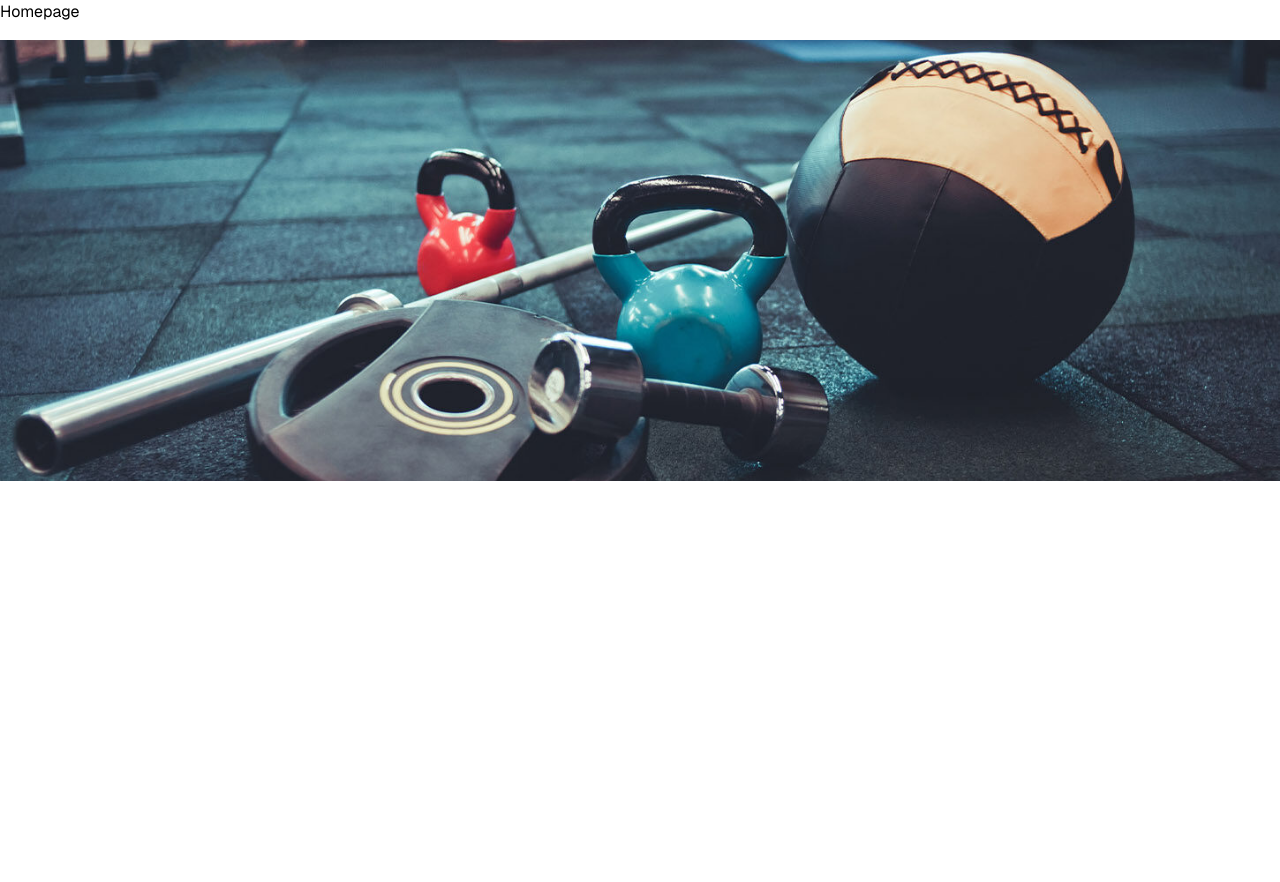
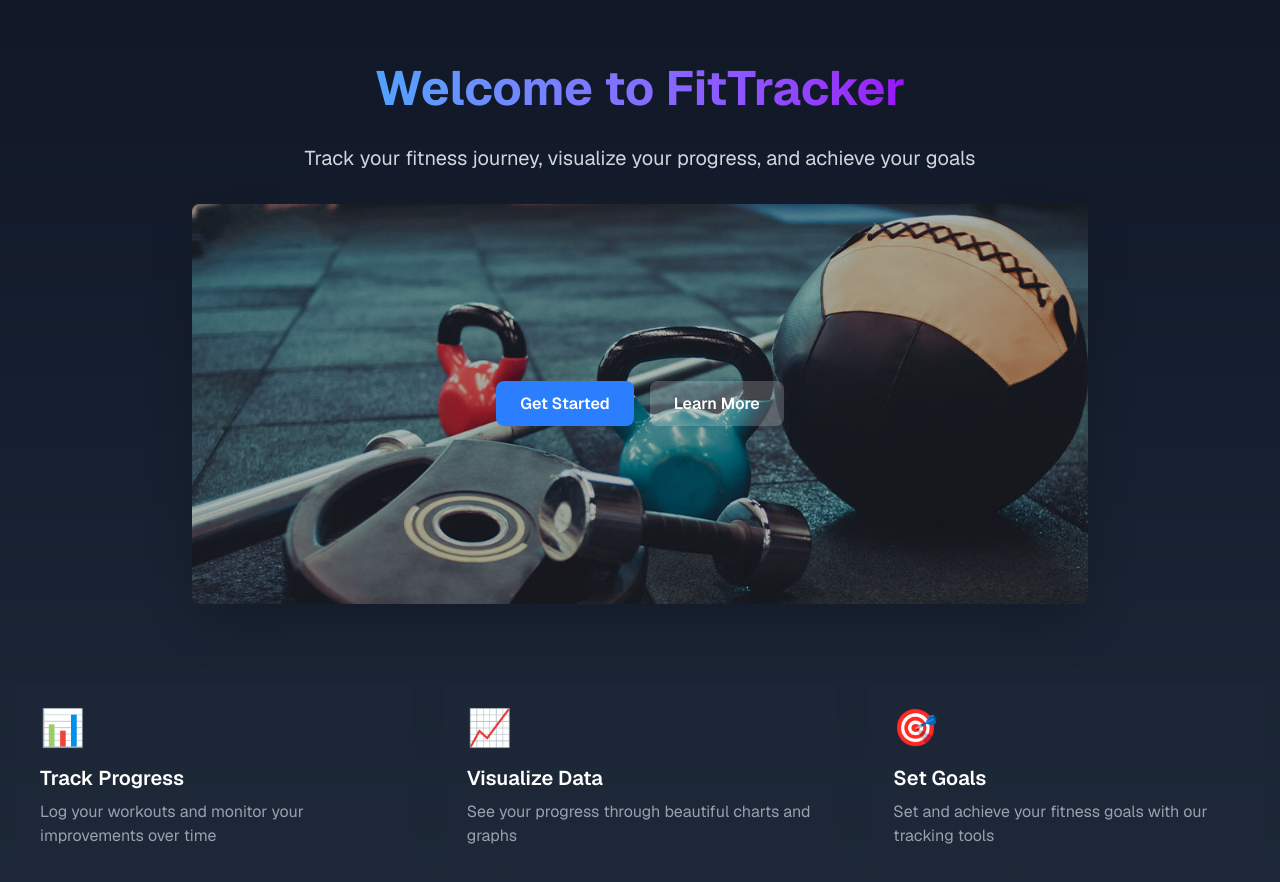
Before and after one commit to ssamuuu/CrossFit-app-, a Next.js app: page / in a window 1280 px wide. Shown: the top 882 px of the page. Before the commit the page ends 800 px from the top, so only its background shows below. Built offline with nearby package versions, Linux system fonts and the light colour scheme.

Commit message:
etusivun muokkaus testi

```diff
--- a/src/app/page.tsx
+++ b/src/app/page.tsx
@@ -1,15 +1,71 @@
 import Link from "next/link";
-
 
 export default function HomePage() {
   return (
-    <main className="">
-      <div className="flex flex-wrap gap-4">
-        <h1>
-          Homepage
-        </h1>
-        <img src="/gymkuv.jpg" alt="Gym image" />
+    <main className="min-h-screen bg-gradient-to-b from-gray-900 to-gray-800 text-white">
+      <div className="container mx-auto px-4 py-16">
+        <div className="flex flex-col items-center gap-8">
+          <h1 className="text-5xl font-bold text-center bg-clip-text text-transparent bg-gradient-to-r from-blue-400 to-purple-600">
+            Welcome to FitTracker
+          </h1>
+
+          <p className="text-xl text-gray-300 text-center max-w-2xl">
+            Track your fitness journey, visualize your progress, and achieve your goals
+          </p>
+
+          <div className="relative w-full max-w-4xl rounded-lg overflow-hidden shadow-2xl">
+            <img
+              src="/gymkuv.jpg"
+              alt="Gym image"
+              className="w-full h-[400px] object-cover"
+            />
+            <div className="absolute inset-0 bg-black/30 flex items-center justify-center">
+              <div className="space-x-4">
+                <Link
+                  href="/register"
+                  className="bg-blue-500 hover:bg-blue-600 text-white px-6 py-3 rounded-lg font-semibold transition-colors"
+                >
+                  Get Started
+                </Link>
+                <Link
+                  href="/about"
+                  className="bg-white/20 hover:bg-white/30 text-white px-6 py-3 rounded-lg font-semibold transition-colors"
+                >
+                  Learn More
+                </Link>
+              </div>
+            </div>
+          </div>
+
+          <div className="grid grid-cols-1 md:grid-cols-3 gap-8 mt-12">
+            <FeatureCard
+              title="Track Progress"
+              description="Log your workouts and monitor your improvements over time"
+              icon="📊"
+            />
+            <FeatureCard
+              title="Visualize Data"
+              description="See your progress through beautiful charts and graphs"
+              icon="📈"
+            />
+            <FeatureCard
+              title="Set Goals"
+              description="Set and achieve your fitness goals with our tracking tools"
+              icon="🎯"
+            />
+          </div>
+        </div>
       </div>
     </main>
   );
 }
+
+function FeatureCard({ title, description, icon }: { title: string; description: string; icon: string }) {
+  return (
+    <div className="bg-gray-800/50 p-6 rounded-lg hover:bg-gray-700/50 transition-colors">
+      <div className="text-4xl mb-4">{icon}</div>
+      <h3 className="text-xl font-semibold mb-2">{title}</h3>
+      <p className="text-gray-400">{description}</p>
+    </div>
+  );
+}
```
